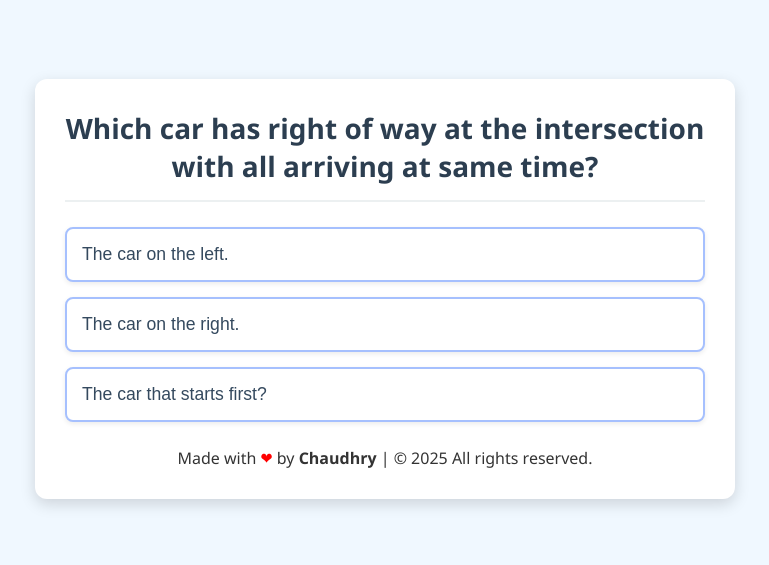
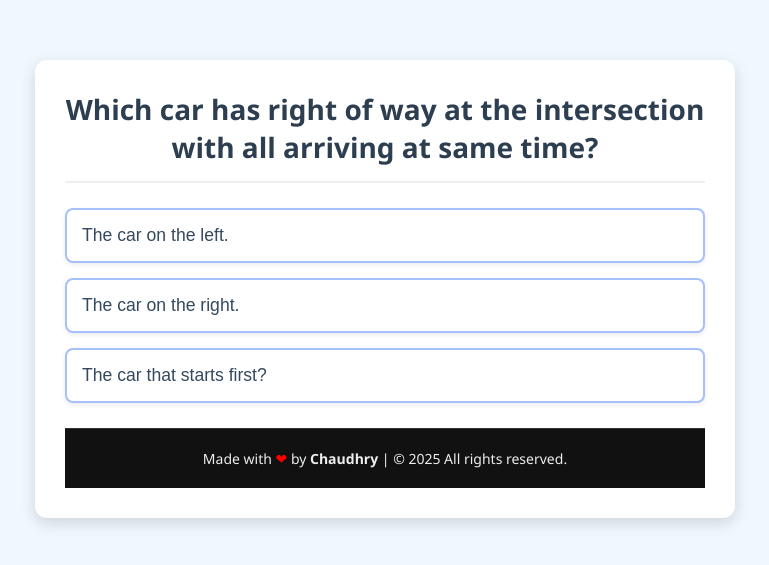
Before and after one commit to Rohail2008/driving-quiz, a plain HTML site: page index.html in a window 1280 px wide. Shown: the part 111-676 px from the top of the page, without its empty margins (255-1024 px from the left). Drawn offline with Linux system fonts and the light colour scheme.

Commit message:
Update styles.css

```diff
--- a/styles.css
+++ b/styles.css
@@ -196,3 +196,14 @@ body {
         transform: translateY(0);
     }
 }
+
+
+.footer-bottom {
+  background-color: #111;
+  color: #eee;
+  text-align: center;
+  padding: 20px;
+  font-family: 'Segoe UI', sans-serif;
+  font-size: 14px;
+  border-top: 1px solid #333;
+}
```
